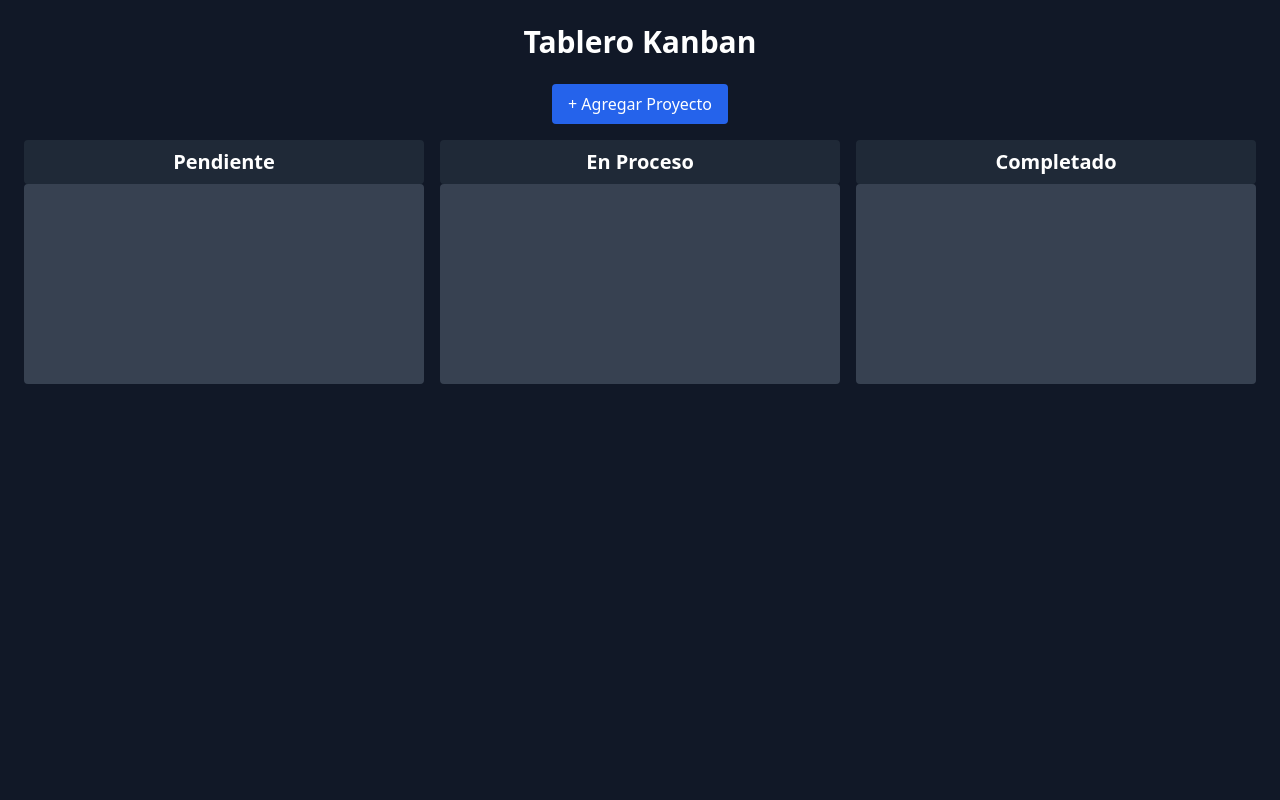
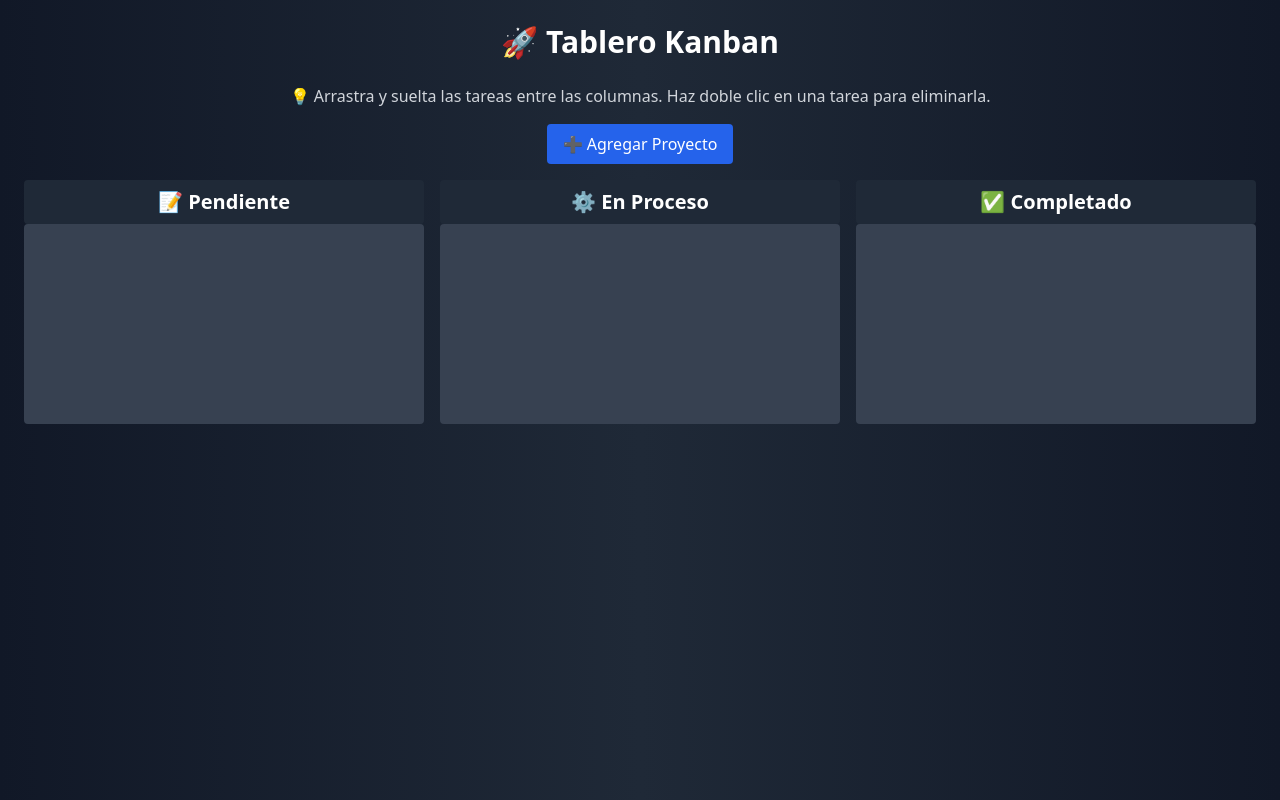
Before and after one commit to Ayusete/Kanban-2, a plain HTML site: page index.html in a window 1280 px wide. Drawn offline with nearby package versions, Linux system fonts and the light colour scheme.

Commit message:
Update index.html

```diff
--- a/index.html
+++ b/index.html
@@ -3,27 +3,31 @@
 <head>
     <meta charset="UTF-8">
     <meta name="viewport" content="width=device-width, initial-scale=1.0">
-    <title>Tablero Kanban</title>
+    <title>🚀 Tablero Kanban</title>
     <script src="https://cdn.tailwindcss.com"></script>
     <script src="https://cdnjs.cloudflare.com/ajax/libs/Sortable/1.14.0/Sortable.min.js"></script>
 </head>
-<body class="bg-gray-900 text-white font-sans">
+<body class="bg-gradient-to-r from-gray-900 via-gray-800 to-gray-900 text-white font-sans">
     <div class="container mx-auto p-6">
-        <h1 class="text-3xl font-bold text-center mb-6">Tablero Kanban</h1>
+        <h1 class="text-3xl font-bold text-center mb-6">🚀 Tablero Kanban</h1>
+
+        <p class="text-center text-gray-300 mb-4">💡 Arrastra y suelta las tareas entre las columnas. Haz doble clic en una tarea para eliminarla.</p>
+
         <div class="flex justify-center gap-4 mb-4">
-            <button onclick="openModal()" class="px-4 py-2 bg-blue-600 hover:bg-blue-700 rounded">+ Agregar Proyecto</button>
+            <button onclick="openModal()" class="px-4 py-2 bg-blue-600 hover:bg-blue-700 rounded">➕ Agregar Proyecto</button>
         </div>
+
         <div class="grid grid-cols-3 gap-4">
             <div class="kanban-column" data-status="pendiente">
-                <h2 class="text-xl font-semibold text-center bg-gray-800 p-2 rounded">Pendiente</h2>
+                <h2 class="text-xl font-semibold text-center bg-gray-800 p-2 rounded">📝 Pendiente</h2>
                 <div id="pendiente" class="p-4 min-h-[200px] bg-gray-700 rounded"></div>
             </div>
             <div class="kanban-column" data-status="en-proceso">
-                <h2 class="text-xl font-semibold text-center bg-gray-800 p-2 rounded">En Proceso</h2>
+                <h2 class="text-xl font-semibold text-center bg-gray-800 p-2 rounded">⚙️ En Proceso</h2>
                 <div id="en-proceso" class="p-4 min-h-[200px] bg-gray-700 rounded"></div>
             </div>
             <div class="kanban-column" data-status="completado">
-                <h2 class="text-xl font-semibold text-center bg-gray-800 p-2 rounded">Completado</h2>
+                <h2 class="text-xl font-semibold text-center bg-gray-800 p-2 rounded">✅ Completado</h2>
                 <div id="completado" class="p-4 min-h-[200px] bg-gray-700 rounded"></div>
             </div>
         </div>
@@ -32,11 +36,11 @@
     <!-- Modal -->
     <div id="modal" class="hidden fixed inset-0 bg-black bg-opacity-50 flex items-center justify-center">
         <div class="bg-gray-800 p-6 rounded shadow-lg w-1/3">
-            <h2 class="text-xl font-bold mb-4">Agregar Proyecto</h2>
-            <input type="text" id="task-name" class="w-full p-2 mb-4 text-black" placeholder="Nombre del proyecto">
+            <h2 class="text-xl font-bold mb-4">🆕 Agregar Proyecto</h2>
+            <input type="text" id="task-name" class="w-full p-2 mb-4 bg-gray-700 text-white rounded" placeholder="✍️ Escribe el nombre del proyecto">
             <div class="flex justify-end gap-2">
-                <button onclick="closeModal()" class="px-4 py-2 bg-red-600 hover:bg-red-700 rounded">Cancelar</button>
-                <button onclick="addTask()" class="px-4 py-2 bg-green-600 hover:bg-green-700 rounded">Agregar</button>
+                <button onclick="closeModal()" class="px-4 py-2 bg-red-600 hover:bg-red-700 rounded">❌ Cancelar</button>
+                <button onclick="addTask()" class="px-4 py-2 bg-green-600 hover:bg-green-700 rounded">✔️ Agregar</button>
             </div>
         </div>
     </div>
@@ -75,7 +79,7 @@
         }
 
         function deleteTask(task) {
-            if (confirm("¿Eliminar esta tarea?")) {
+            if (confirm("🗑️ ¿Eliminar esta tarea?")) {
                 task.remove();
                 saveTasks();
             }
```
